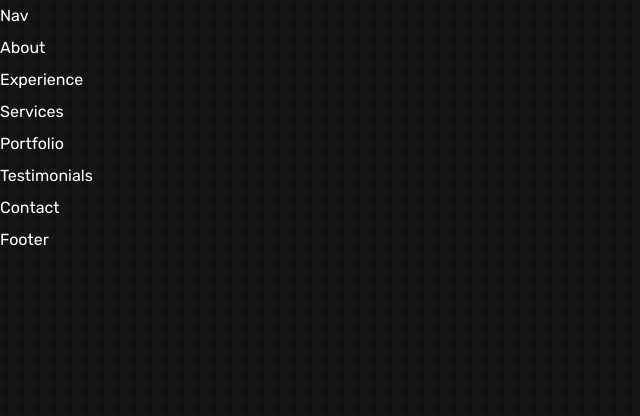
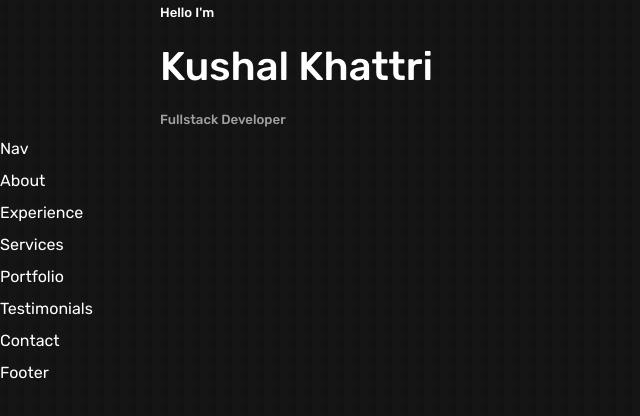
Before and after one commit to kingkushal11/Kushal-s-Portfolio, a React (Create React App) app: page / in a window 1280 px wide. Shown: the top 416 px of the page, without its empty margins (0-640 px from the left). Built offline with nearby package versions, Linux system fonts and the light colour scheme.

Commit message:
added my name to the header and added resume and about me button

```diff
--- a/src/components/header/Header.jsx
+++ b/src/components/header/Header.jsx
@@ -4,7 +4,11 @@ import "./header.css"
 const Header = () => {
     return (
         <header>
-            <div className="container header__container"></div>
+            <div className="container header__container">
+                <h5>Hello I'm</h5>
+                <h1>Kushal Khattri</h1>
+                <h5 className="text-light">Fullstack Developer</h5>
+            </div>
         </header>
     )
 }
```
Also changed, not shown: src/components/header/CTA.jsx (added, +12 -0 lines).
